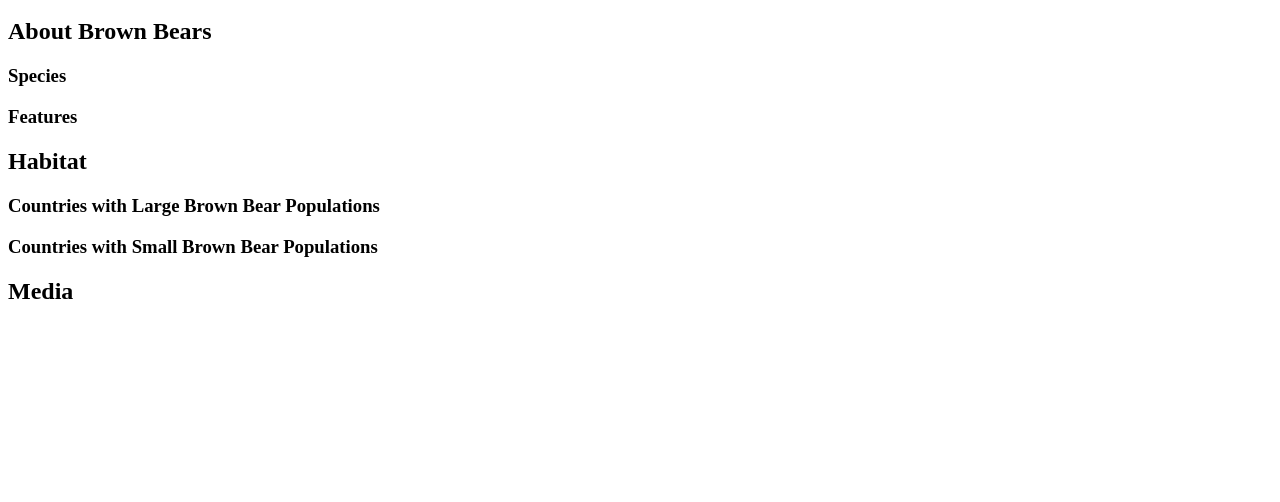
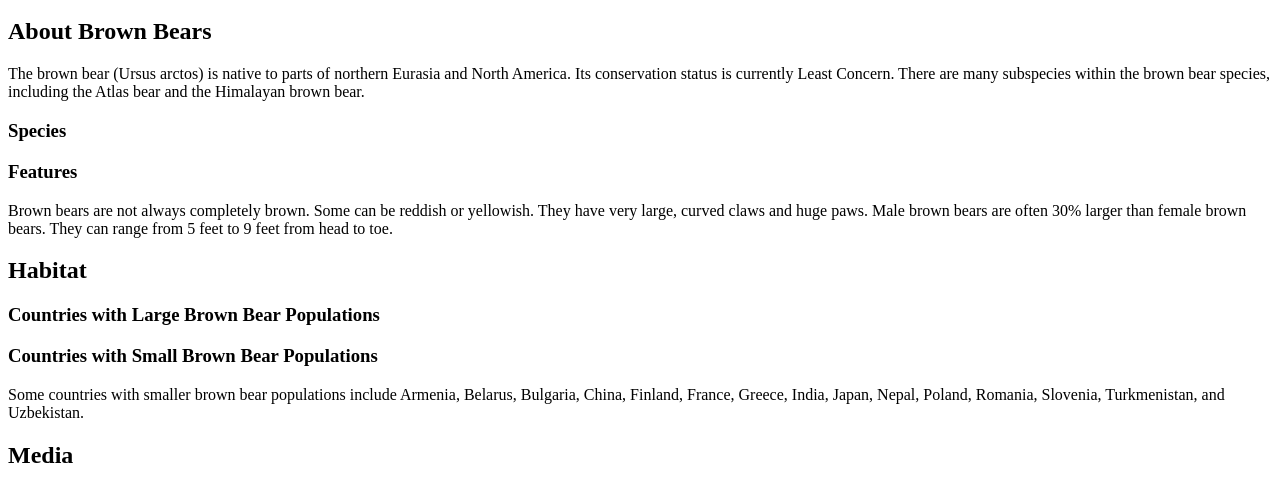
Before and after one commit to haarbj/InformationalSite, a plain HTML site: page The-Brown-Bear.html in a window 1280 px wide. Shown: the part 48-550 px from the top of the page. Drawn offline with Linux system fonts and the light colour scheme.

Commit message:
Update The-Brown-Bear.html

```diff
--- a/The-Brown-Bear.html
+++ b/The-Brown-Bear.html
@@ -2,15 +2,18 @@
   <h1>The Brown Bear</h1>
   <div id="introduction">
     <h2>About Brown Bears</h2>
+    <p>The brown bear (Ursus arctos) is native to parts of northern Eurasia and North America. Its conservation status is currently Least Concern. There are many subspecies within the brown bear species, including the Atlas bear and the Himalayan brown bear.</p>
     <h3>Species</h3>
     <h3>Features</h3>
+    <p>Brown bears are not always completely brown. Some can be reddish or yellowish. They have very large, curved claws and huge paws. Male brown bears are often 30% larger than female brown bears. They can range from 5 feet to 9 feet from head to toe.</p>
   </div>
   <div id="habitat">
     <h2>Habitat</h2>
     <h3>Countries with Large Brown Bear Populations</h3>
     <h3>Countries with Small Brown Bear Populations</h3>
+    <p>Some countries with smaller brown bear populations include Armenia, Belarus, Bulgaria, China, Finland, France, Greece, India, Japan, Nepal, Poland, Romania, Slovenia, Turkmenistan, and Uzbekistan.</p>
   </div>
-  <div id="media">
+  <div id= "media">
     <h2>Media</h2>
   </div>
 </body>
```
